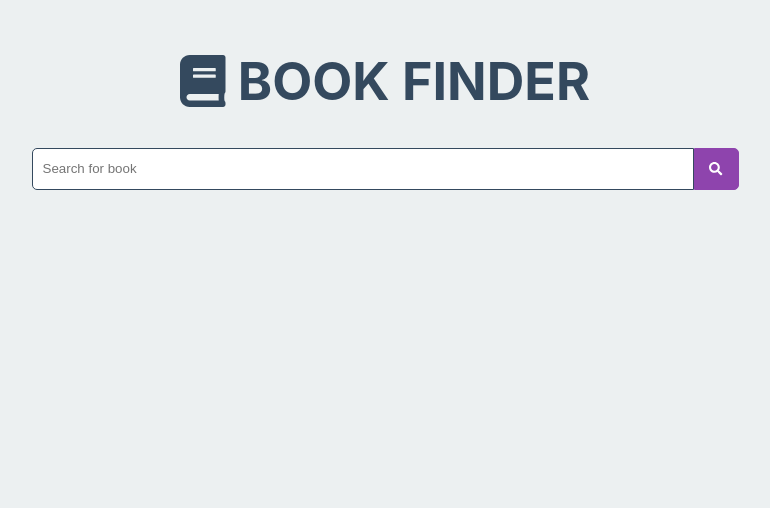
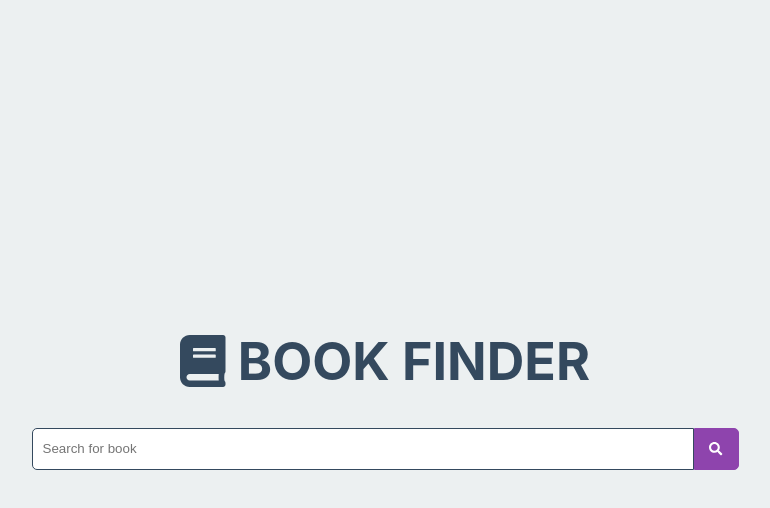
Before and after one commit to cMikolai/react-book-finder, a React (Create React App) app: page / in a window 1280 px wide. Shown: the top 508 px of the page, without its empty margins (255-1025 px from the left). Built offline with nearby package versions, Linux system fonts and the light colour scheme.

Commit message:
display search full width when user visits it first time

```diff
--- a/src/App.css
+++ b/src/App.css
@@ -17,6 +17,7 @@ p {
 
 .App {
   text-align: center;
+  height: 100vh;
 }
 
 .App-logo {
@@ -27,14 +28,13 @@ p {
 
 .App-header {
   /*background-color: #282c34;*/
-  min-height: 25vh;
   display: flex;
   flex-direction: column;
   align-items: center;
   justify-content: center;
   font-size: calc(10px + 2vmin);
   color: white;
-  padding: 20px;
+  vertical-align: middle;
 }
 
 .App-link {
--- a/src/App.js
+++ b/src/App.js
@@ -59,6 +59,7 @@ class App extends Component {
   constructor(props) {
     super(props);
       this.state = {
+        beforeSearch: true,
         books: [],
         input: '',
         invalidInput: false,
@@ -81,7 +82,7 @@ class App extends Component {
     })
     .then(book => {
       if (book.items) {
-        this.setState({ books: book.items, loading: false, invalidInput: false })
+        this.setState({ books: book.items, loading: false, invalidInput: false, beforeSearch: false })
       } else {
         this.setState({ invalidInput: true })
       }
@@ -111,7 +112,7 @@ class App extends Component {
   render() {
     return (
       <div className="App">
-        <div className="App-header">
+        <div className="App-header" style={this.state.beforeSearch ? {height: "100vh"} : {minHeight: "25vh", padding: "30px"}}>
           <h1><FontAwesomeIcon icon="book" /> BOOK FINDER</h1>
           <Search searchBooks={this.searchBooks} value={this.state.input} onChange={this.onChange} />
         </div>
```
